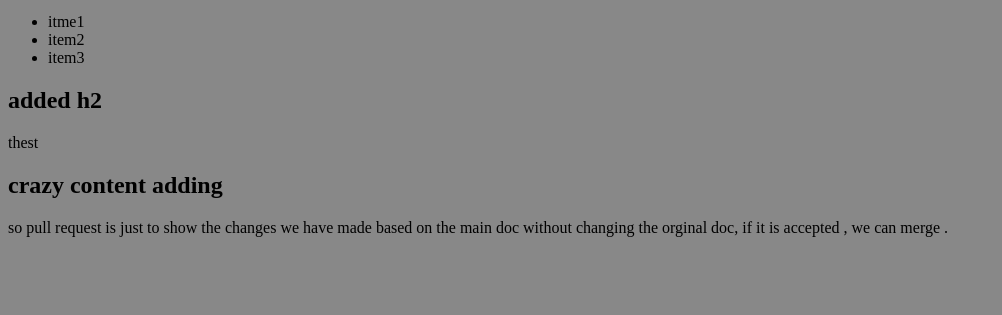
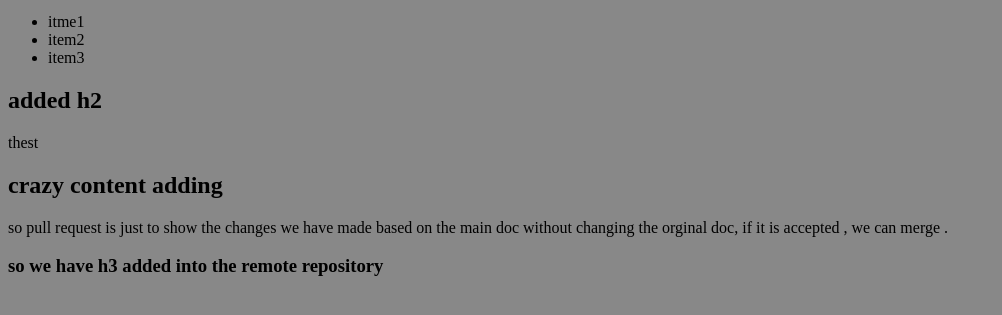
Before and after one commit to pandaqr/Learn-Github, a plain HTML site: page index.html in a window 1280 px wide. Shown: the part 101-416 px from the top of the page, without its empty margins (0-1002 px from the left). Drawn offline with Linux system fonts and the light colour scheme.

Commit message:
added h3 to remote

```diff
--- a/index.html
+++ b/index.html
@@ -22,6 +22,7 @@
    <p>thest</p>
    <h2>crazy content adding</h2>
    <p>so pull request is just to show the changes we have made based on the main doc without changing the orginal doc,  if it is accepted , we can merge . </p>
+   <h3> so we have h3 added into the remote repository</h3>
 
 
 
```
